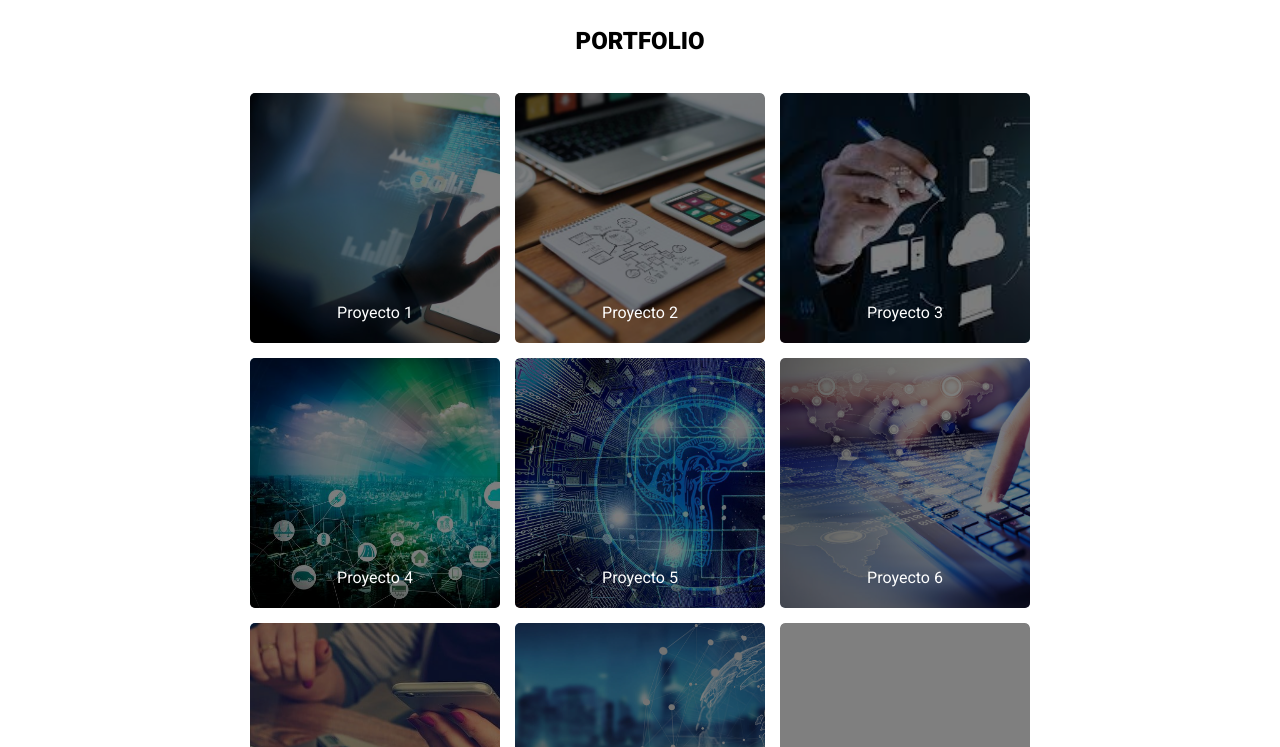
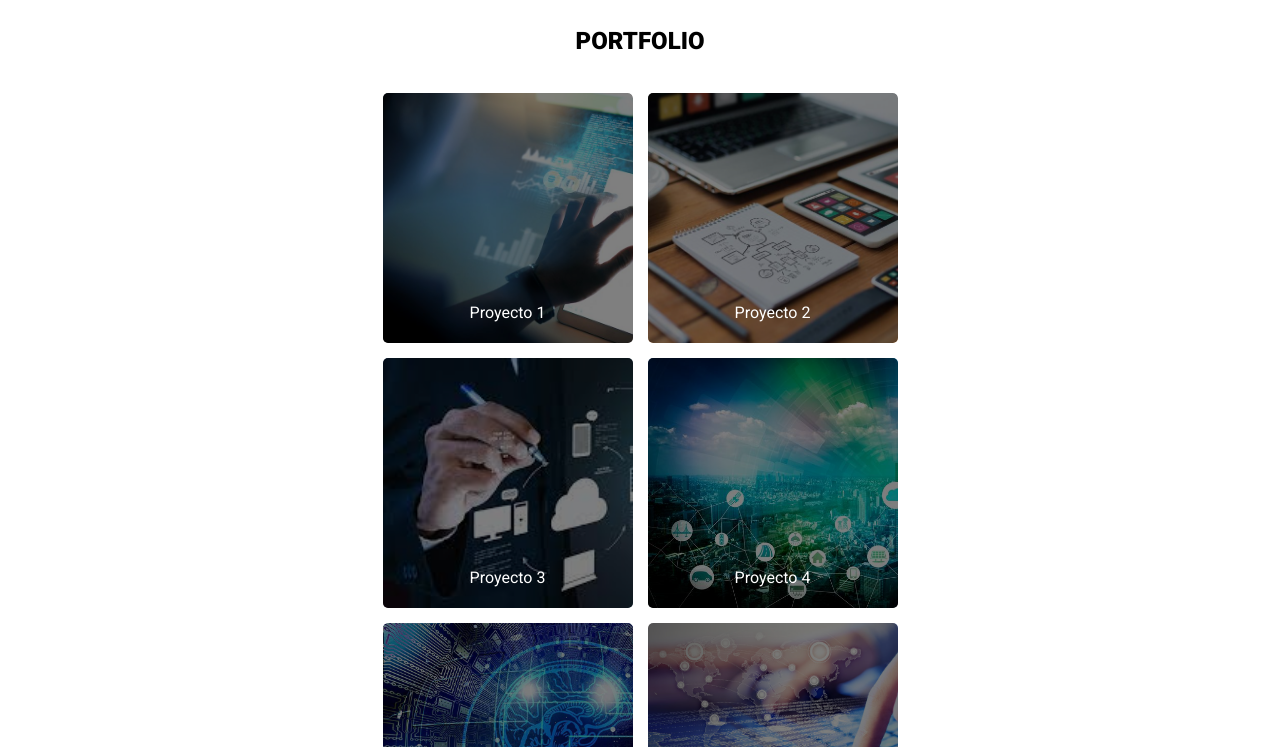
Before and after one commit to Francoazari/portfolio, a plain HTML site: page index.html in a window 1280 px wide. Shown: the part 53-800 px from the top of the page. Drawn offline with Linux system fonts and the light colour scheme.

Commit message:
reducing main container

```diff
--- a/css/style.css
+++ b/css/style.css
@@ -115,7 +115,7 @@ header {
 
 main {
     grid-area: main;
-    width: 75vw;
+    width: 60vw;
     display: flex;
     flex-direction: column;
     justify-content: center;
```
